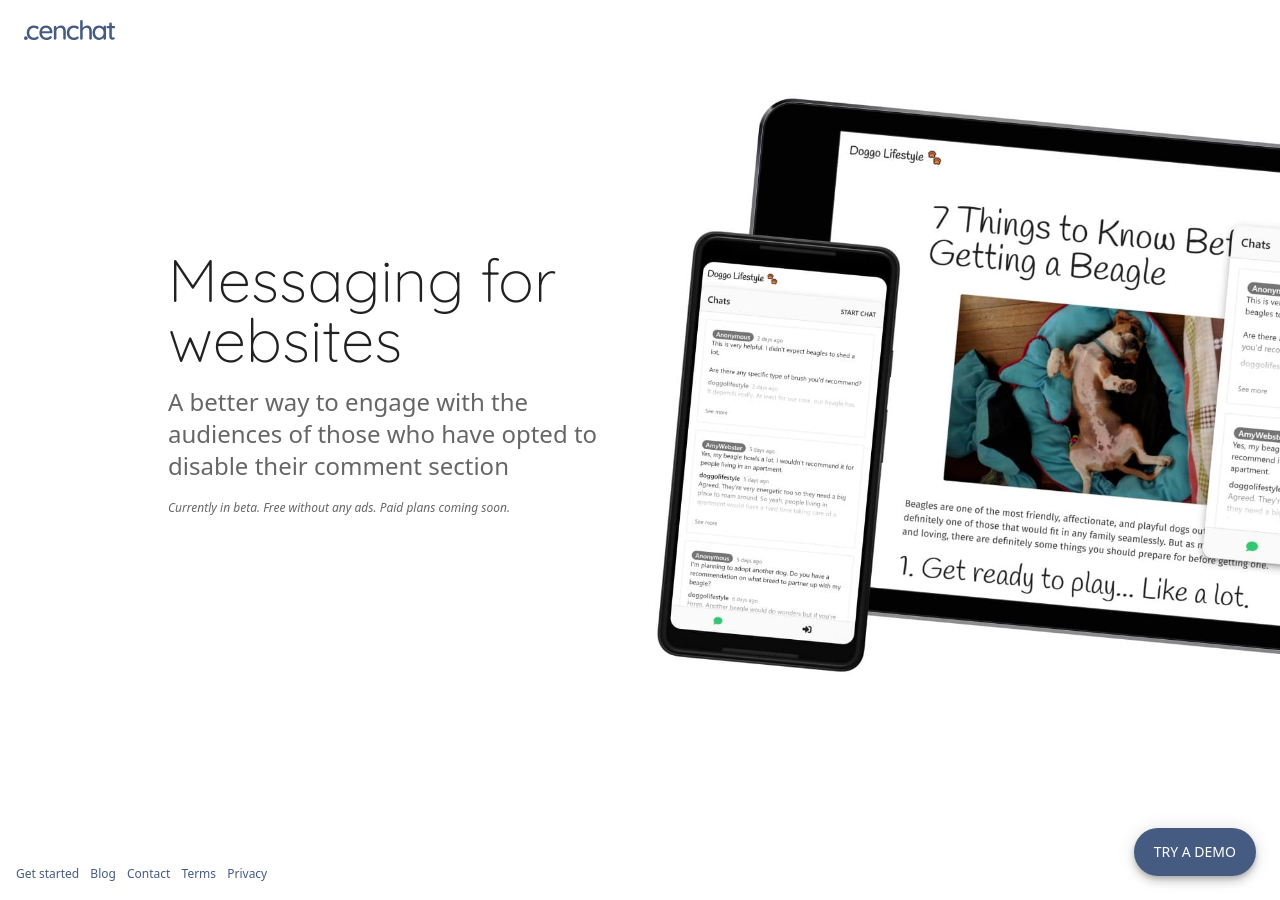
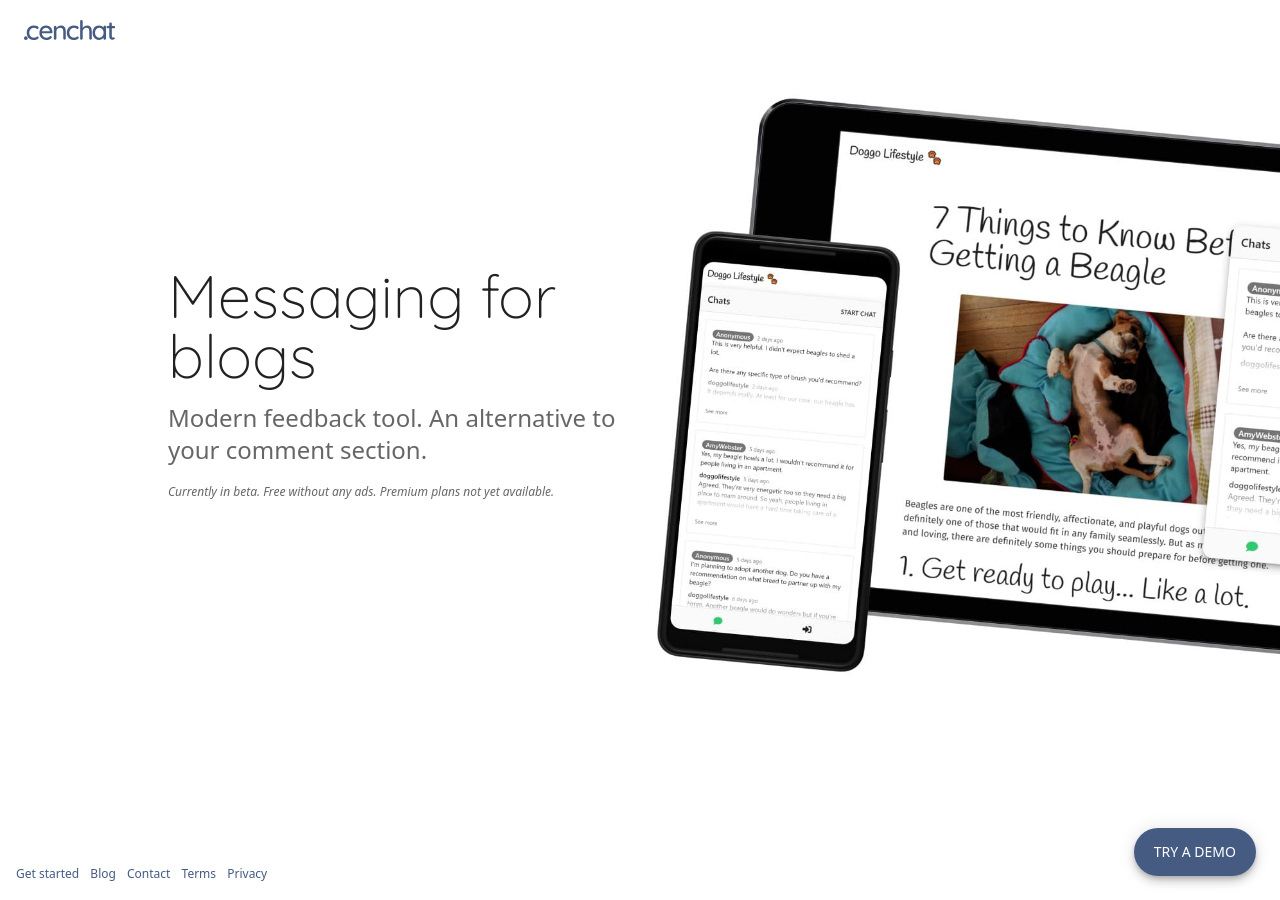
Before and after one commit to cenchat/cenchat.github.io, a Jekyll site: the page built from index.md, in a window 1280 px wide. Built offline with Jekyll 4.4.1, drawn with Linux system fonts in a browser that asks for light colours; a script that is not in the unit is left out.

Commit message:
Update slogan

```diff
--- a/_config.yml
+++ b/_config.yml
@@ -15,7 +15,7 @@
 # in the templates via {{ site.myvariable }}.
 title: Cenchat
 description: >- # this means to ignore newlines until "baseurl:"
-  A better way to engage with the audiences of those who have opted to disable their comment section
+  Modern feedback tool. An alternative to your comment section.
 baseurl: "" # the subpath of your site, e.g. /blog
 url: https://cenchat.com # the base hostname & protocol for your site, e.g. http://example.com
 logo: assets/images/logos/cenchat-wordmark-wob-1200.png
--- a/_layouts/home.html
+++ b/_layouts/home.html
@@ -5,11 +5,11 @@ layout: default
 <div class="home">
   <div class="home__wrapper">
     <div class="home__jumbotron">
-      <h1 class="home__title">Messaging for websites</h1>
+      <h1 class="home__title">Messaging for blogs</h1>
       <p class="home__subtitle">{{ site.description }}</p>
 
       <p class="home__caption">
-        <em>Currently in beta. Free without any ads. Paid plans coming soon.</em>
+        <em>Currently in beta. Free without any ads. Premium plans not yet available.</em>
       </p>
     </div>
 
```
